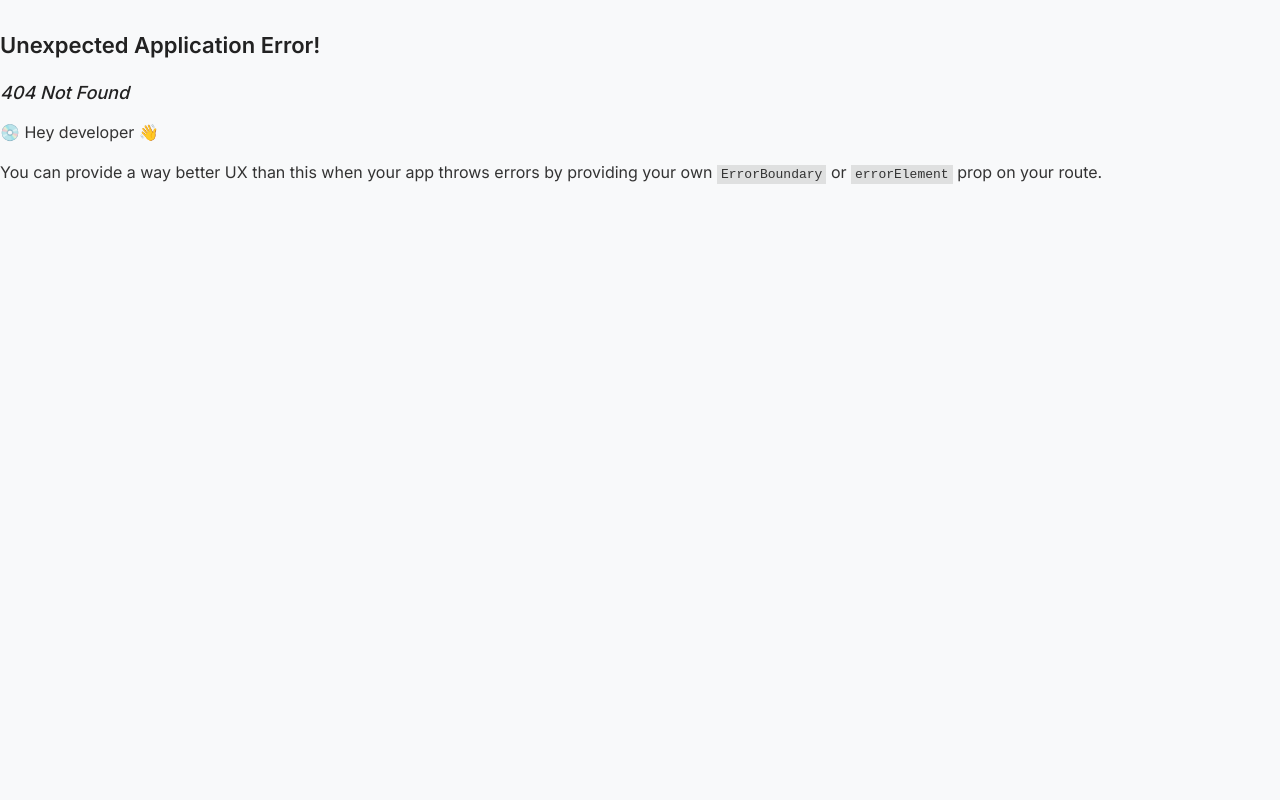
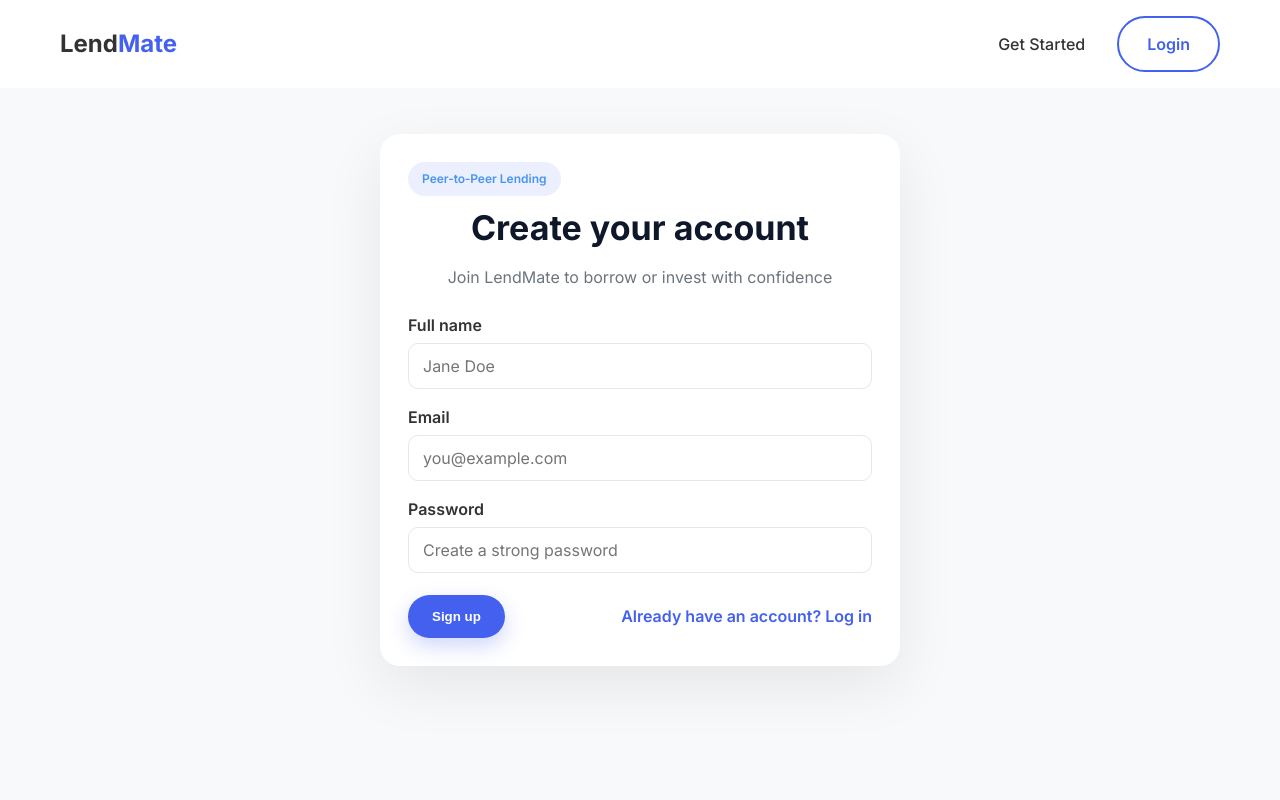
Before and after one commit to khuswant18/LendMate, a React (Vite) app: page /signup in a window 1280 px wide. Before the commit this address had no page. Shown: the top 800 px of the page. Built offline with nearby package versions, Linux system fonts and the light colour scheme.

Commit message:
added signup and login component

```diff
--- /dev/null
+++ b/src/Pages/Auth/auth.css
@@ -0,0 +1,16 @@
+:root{--primary:#4361ee;--primary-dark:#0e37eb;--muted:#6c757d;--bg-soft:#f8f9fa;--text:#0f172a}
+.auth-wrapper{min-height:100vh;display:flex;align-items:center;justify-content:center;background:var(--bg-soft);padding:96px 16px;overflow:hidden}
+.auth-card{width:100%;max-width:520px;background:#fff;border-radius:20px;box-shadow:0 20px 60px rgba(0,0,0,.08);padding:28px;animation:riseIn .7s ease-out both}
+.auth-chip{display:inline-block;margin:0 auto 12px;background:rgba(67,97,238,.1);color:#4895ef;padding:8px 14px;border-radius:999px;font-weight:600;font-size:12px}
+.auth-title{font-size:34px;font-weight:800;color:var(--text);text-align:center}
+.auth-subtitle{color:var(--muted);text-align:center;margin:8px 0 24px}
+.auth-form{display:flex;flex-direction:column;gap:16px}
+.auth-field label{font-weight:600;margin-bottom:6px;display:block}
+.auth-field input{width:100%;padding:12px 14px;border:1px solid #e5e7eb;border-radius:10px;background:#fff;outline:none;transition:border .2s, box-shadow .2s}
+.auth-field input:focus{border-color:var(--primary);box-shadow:0 0 0 4px rgba(67,97,238,.12)}
+.btn-primary{background:var(--primary);color:#fff;border:none;border-radius:999px;padding:14px 24px;font-weight:600;cursor:pointer;box-shadow:0 8px 20px rgba(67,97,238,.25);transition:background .2s, transform .05s}
+.btn-primary:hover{background:var(--primary-dark)}
+.auth-actions{display:flex;align-items:center;justify-content:space-between;gap:12px;margin-top:6px}
+.auth-switch{color:var(--primary);text-decoration:none;font-weight:600}
+@keyframes riseIn{from{opacity:0;transform:translateY(14px) scale(.98)}to{opacity:1;transform:translateY(0) scale(1)}}
+@media (max-width:640px){.auth-card{padding:24px}.auth-actions{flex-direction:column;align-items:stretch}.auth-actions .auth-switch{text-align:center}}
--- /dev/null
+++ b/src/Pages/Login/Login.jsx
@@ -0,0 +1,39 @@
+import React from 'react';
+import '../Auth/auth.css';
+import { Link } from 'react-router-dom';
+
+const Login = () => {
+  const onSubmit = (e) => {
+    e.preventDefault();
+    // TODO: Call your backend login then navigate (if desired)
+  };
+
+  return (
+    <section className="auth-wrapper">
+      <div className="auth-card">
+        <div className="auth-chip">Secure Access</div>
+        <h1 className="auth-title">Welcome back</h1>
+        <p className="auth-subtitle">Log in to continue your LendMate journey</p>
+
+        <form className="auth-form" onSubmit={onSubmit}>
+          <div className="auth-field">
+            <label htmlFor="email">Email</label>
+            <input id="email" type="email" placeholder="you@example.com" required />
+          </div>
+
+          <div className="auth-field">
+            <label htmlFor="password">Password</label>
+            <input id="password" type="password" placeholder="••••••••" required />
+          </div>
+
+          <div className="auth-actions">
+            <button type="submit" className="btn-primary">Log in</button>
+            <Link to="/signup" className="auth-switch">New here? Create an account</Link>
+          </div>
+        </form>
+      </div>
+    </section>
+  );
+};
+
+export default Login;
--- /dev/null
+++ b/src/Pages/Signup/Signup.jsx
@@ -0,0 +1,46 @@
+import React from 'react';
+import '../Auth/auth.css';
+import { Link, useNavigate } from 'react-router-dom';
+
+const Signup = () => {
+  const navigate = useNavigate();
+  const onSubmit = (e) => {
+    e.preventDefault();
+    // TODO: Replace with real backend signup then navigate on success
+    navigate('/option');
+  };
+
+  return (
+    <section className="auth-wrapper">
+      <div className="auth-card">
+        <div className="auth-chip">Peer‑to‑Peer Lending</div>
+        <h1 className="auth-title">Create your account</h1>
+        <p className="auth-subtitle">Join LendMate to borrow or invest with confidence</p>
+
+        <form className="auth-form" onSubmit={onSubmit}>
+          <div className="auth-field">
+            <label htmlFor="name">Full name</label>
+            <input id="name" type="text" placeholder="Jane Doe" required />
+          </div>
+
+          <div className="auth-field">
+            <label htmlFor="email">Email</label>
+            <input id="email" type="email" placeholder="you@example.com" required />
+          </div>
+
+          <div className="auth-field">
+            <label htmlFor="password">Password</label>
+            <input id="password" type="password" placeholder="Create a strong password" required />
+          </div>
+
+          <div className="auth-actions">
+            <button type="submit" className="btn-primary">Sign up</button>
+            <Link to="/login" className="auth-switch">Already have an account? Log in</Link>
+          </div>
+        </form>
+      </div>
+    </section>
+  );
+};
+
+export default Signup;
--- a/src/components/Hero/Hero.jsx
+++ b/src/components/Hero/Hero.jsx
@@ -15,7 +15,7 @@ function Hero() {
           <p>A transparent, community-trusted peer-to-peer lending platform for inclusive finance.</p>
 
           <div className="hero-buttons">
-            <NavLink to="/option" className="btn btn-secondary">Get Started</NavLink>
+            <NavLink to="/signup" className="btn btn-secondary">Get Started</NavLink>
           </div>
 
           <div className="hero-stats">
--- a/src/components/Navbar/Navbar.jsx
+++ b/src/components/Navbar/Navbar.jsx
@@ -1,6 +1,6 @@
 import React from 'react';
 import './Navbar.css';
-import { NavLink } from 'react-router';
+import { NavLink } from 'react-router-dom';
 
 
 function Navbar() {
@@ -16,10 +16,10 @@ function Navbar() {
 
         <div className='navbar-menu'>
           <ul className="navbar-links">
-            <li><NavLink to="/option">Get Started</NavLink></li>
+            <li><NavLink to="/signup">Get Started</NavLink></li>
           </ul>
           <div className="navbar-buttons">
-            <a href="/login" className="btn btn-outline">Login</a>
+            <NavLink to="/login" className="btn btn-outline">Login</NavLink>
           </div>
         </div>
       </div>
```
Also changed, not shown: src/main.jsx (+10 -0 lines).
